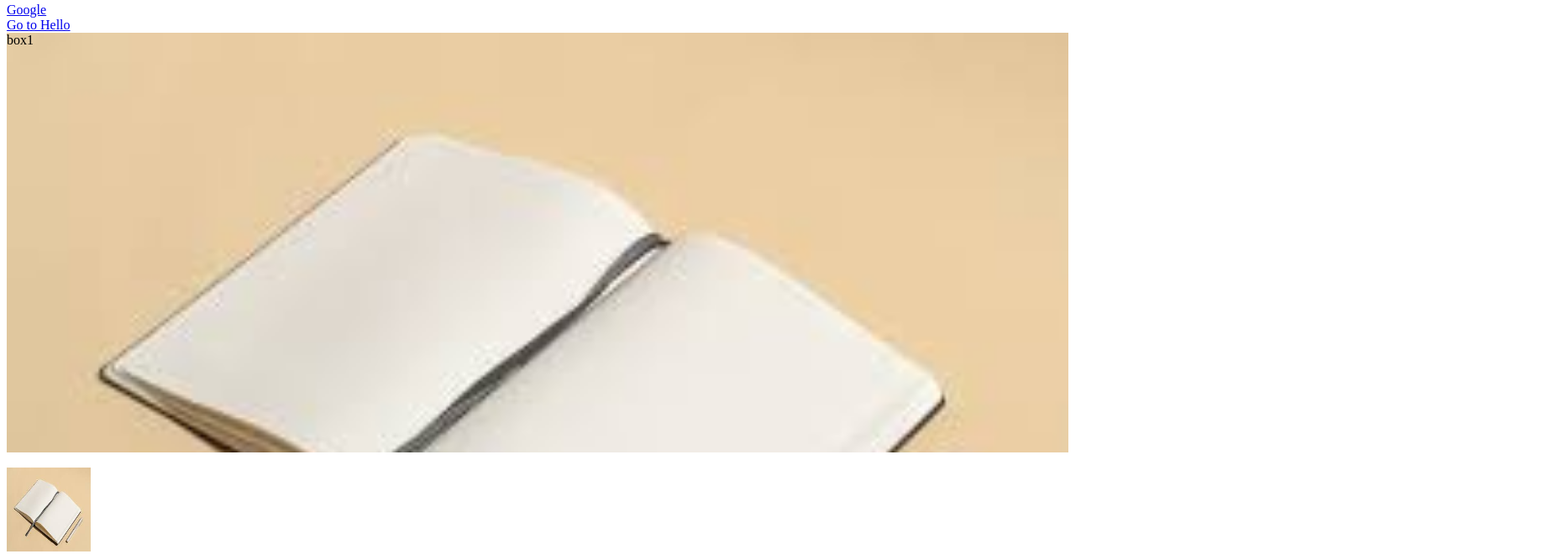
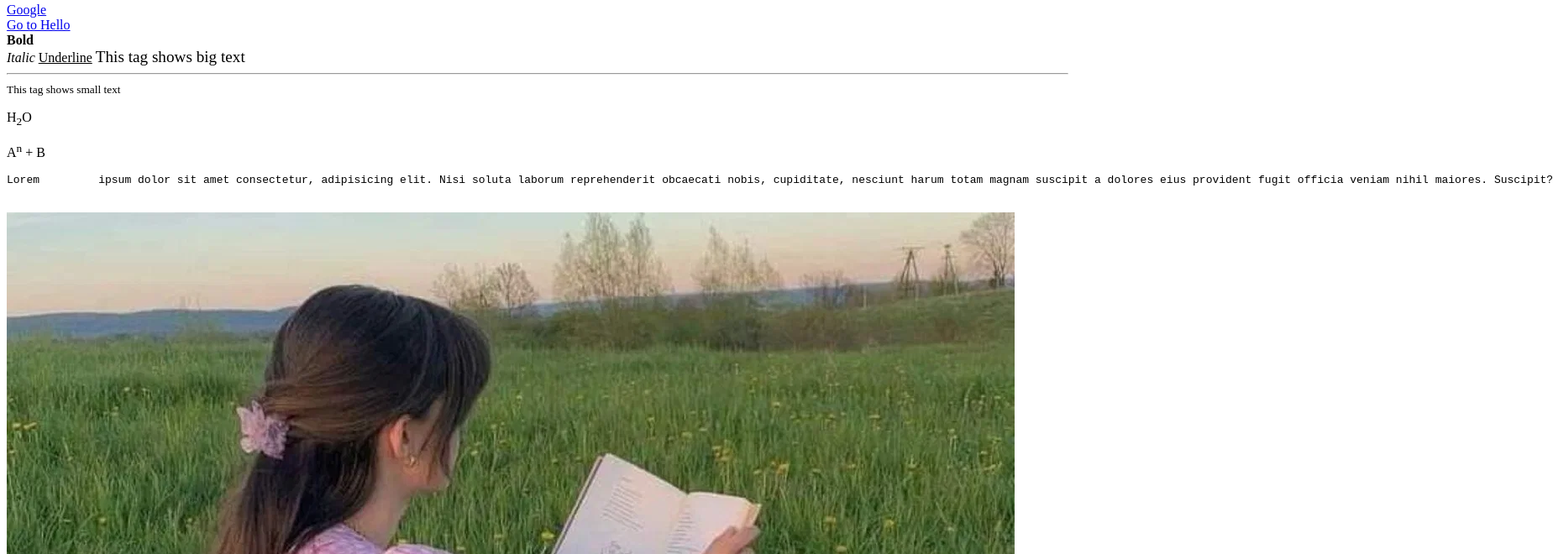
Before and after one commit to shawdaena/HTML, a plain HTML site: page index.html in a window 1280 px wide. Shown: the part 111-771 px from the top of the page at 84% size, 1849 px wide, since content can reach past the window. Drawn offline with Linux system fonts and the light colour scheme.

Commit message:
add new tag

```diff
--- a/index.html
+++ b/index.html
@@ -5,7 +5,7 @@
     <meta charset="UTF-8">
     <meta name="viewport" content="width=device-width, initial-scale=1.0">
     <title>My first page</title>
-    <link rel="stylesheet" href="style.css">
+    <!-- <link rel="stylesheet" href="style.css"> -->
 </head>
 
 <body>
@@ -15,10 +15,21 @@
     <a href="https://www.google.com/">Google</a>
     <br>
     <a href="/Hello.html">Go to Hello</a>
-
-    <div>box1</div>
     <br>
-    <img src="/img/notebook.jpg" alt="Notebook">
+    <b>Bold</b>
+    <br>
+    <I>Italic</I>
+    <u>Underline</u>
+    <big>This tag shows big text</big>
+    <hr>
+    <!-- This tag divided two section in one line -->
+    <small>This tag shows small text</small>
+    <!-- <div>box1</div> -->
+    <p>H<sub>2</sub>O</p>
+    <p>A<sup>n</sup> + B</p>
+    <pre>Lorem         ipsum dolor sit amet consectetur, adipisicing elit. Nisi soluta laborum reprehenderit obcaecati nobis, cupiditate, nesciunt harum totam magnam suscipit a dolores eius provident fugit officia veniam nihil maiores. Suscipit?</pre>
+    <br>
+    <img src="/img/pic.webp" alt="Notebook">
 </body>
 
 </html>
```
Also changed, not shown: Hello.html (+10 -5 lines).
